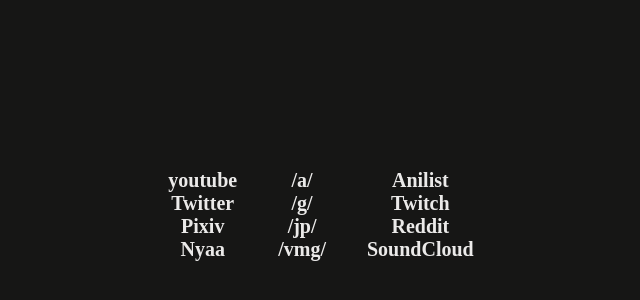
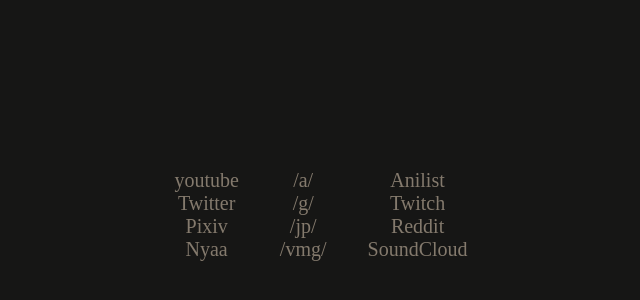
Before and after one commit to LeoMastaa/LeDot, a plain HTML site: page homepage/index.html in a window 1280 px wide. Shown: the part 188-488 px from the top of the page, without its empty margins (339-979 px from the left). Drawn offline with Linux system fonts and the light colour scheme.

Commit message:
Update general.css

```diff
--- a/homepage/general.css
+++ b/homepage/general.css
@@ -1,7 +1,6 @@
 	@font-face
 {
-    font-family: "mononoki";
-    font-family: "Noto Sans JP"
+    font-family:  cascadia code;
     font-size: 20px;
 }
 
@@ -20,12 +19,13 @@ html {
 
 body {
 
-    font-family: "mononoki";
-    font-size: 20px;
-    font-weight: bold;
+    font-family: cascadia code;
+    font-size: 20px !important;
+    font-weight: normal;
     background-color: #161615;
-    display:table-cell ;
+    display: table-cell;
     vertical-align: middle;
+
 }
 
 }
@@ -58,17 +58,17 @@ ul:last-of-type {
 }
 
 ul[class=green]:hover {
-	color: white;
+	color: #EBEAE9;
 }
 
 ul[class=blue]:hover {
-	color: white;
+	color: #EBEAE9;
 }
 ul[class=red]:hover {
-	color: white;
+	color: #EBEAE9;
 }
 ul[class=yellow]:hover {
-	color: white;
+	color: #EBEAE9;
 }
 
 ul > li:first-of-type{
@@ -78,27 +78,27 @@ ul > li:first-of-type{
 
 ul > li > a {
 	text-decoration:none;
-	color: #EBEAE9;
-	transition: all 0.8s;
+	color: #847a6d;
+	transition: all 0.2s;
 }
 
 ul[class=green] > li > a:hover {
-	color: white;
+	color: #EBEAE9;
 	transition: all 0.2s;
 }
 
 ul[class=blue] > li > a:hover {
-	color: white;
+	color: #EBEAE9;
 	transition: all 0.2s;
 }
 
 ul[class=red] > li > a:hover {
-	color: white;
+	color: #EBEAE9;
 	transition: all 0.2s;
 }
 
 ul[class=yellow] > li > a:hover {
-	color: white;
+	color: #EBEAE9;
 	transition: all 0.2s;
 }
 
```
